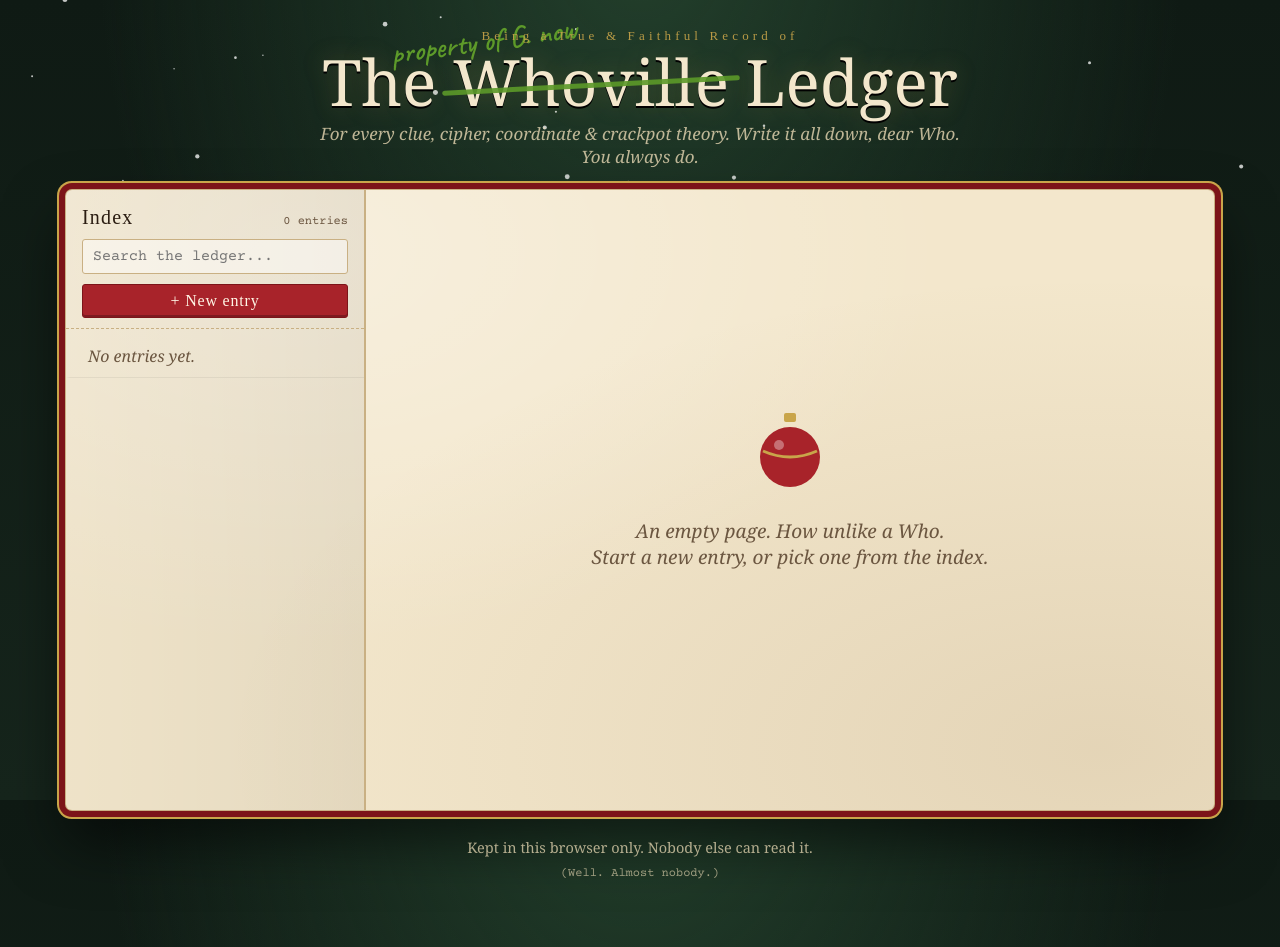
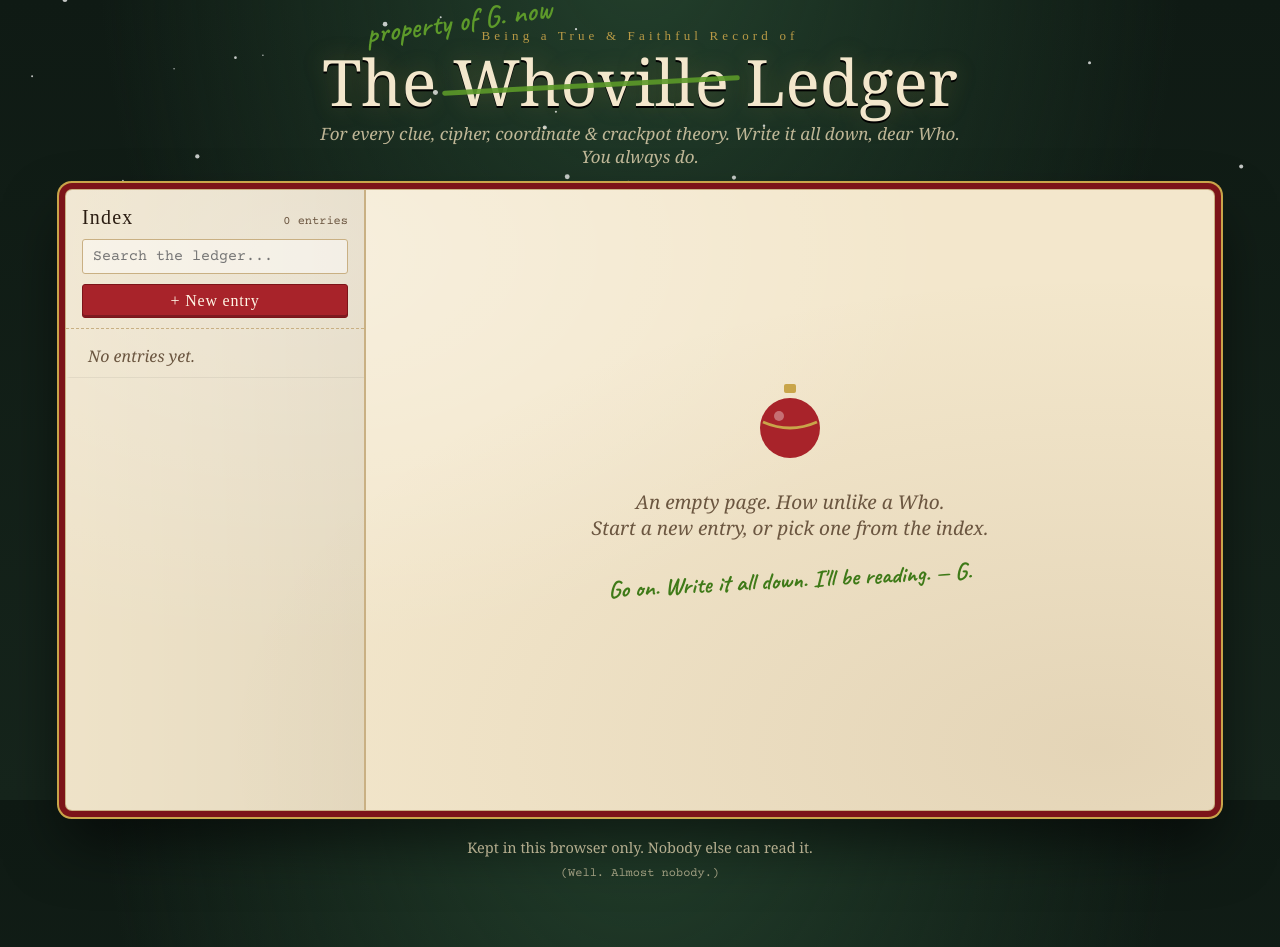
Before and after one commit to Grinch-MC-Plugins/whoville-ledger, a plain HTML site: page index.html in a window 1280 px wide. Drawn offline with nearby package versions, Linux system fonts and the light colour scheme; a web font is replaced by a local one.

Commit message:
I'll be reading

```diff
--- a/index.html
+++ b/index.html
@@ -57,7 +57,7 @@ header.mast{text-align:center;color:var(--paper);margin-bottom:22px;position:rel
 .mast .scrawl{
   font-family:"Caveat",cursive;color:var(--grinch);font-size:clamp(22px,3vw,30px);
   position:absolute;transform:rotate(-8deg);white-space:nowrap;
-  left:50%;top:-6px;margin-left:-250px;
+  left:50%;top:-26px;margin-left:-275px;
 }
 .mast .sub{font-style:italic;color:var(--paper-2);opacity:.8;font-size:17px;margin:8px auto 0;max-width:640px}
 @media (max-width:640px){ .mast .scrawl{position:static;display:block;margin:0 0 4px;transform:rotate(-4deg)} }
@@ -139,6 +139,7 @@ header.mast{text-align:center;color:var(--paper);margin-bottom:22px;position:rel
 .page-foot .left,.page-foot .right{display:flex;gap:8px;flex-wrap:wrap}
 .blank{flex:1;display:flex;flex-direction:column;align-items:center;justify-content:center;text-align:center;padding:40px;color:var(--ink-soft)}
 .blank p{font-style:italic;font-size:19px;max-width:420px}
+.blank .g{font:700 24px/1.2 "Caveat",cursive;font-style:normal;color:var(--grinch-ink);transform:rotate(-3deg);margin-top:6px}
 .ornament{width:70px;height:80px;margin-bottom:8px}
 .hide{display:none!important}
 
@@ -243,6 +244,7 @@ footer a{color:var(--gold)}
           <circle cx="24" cy="34" r="5" fill="#fff" opacity=".35"/>
         </svg>
         <p>An empty page. How unlike a Who.<br>Start a new entry, or pick one from the index.</p>
+        <p class="g">Go on. Write it all down. I'll be reading. — G.</p>
       </div>
 
       <div id="editor" class="hide" style="display:flex;flex-direction:column;flex:1">
@@ -409,6 +411,7 @@ footer a{color:var(--gold)}
     var n = byId(openId); if(!n) return;
     n.title = titleEl.value; n.tag = tagEl.value; n.body = bodyEl.value; n.updated = Date.now();
     savedEl.textContent = "Writing...";
+    brush();
     clearTimeout(saveTimer);
     saveTimer = setTimeout(function(){
       savedEl.textContent = save(KEY_NOTES, notes) ? "Kept." : "Not kept! (storage blocked)";
@@ -590,7 +593,7 @@ footer a{color:var(--gold)}
     drifts[hx(drift.subarray(di, di+4))] = drift.subarray(di+6, di+6+dl);
     di += 6 + dl;
   }
-  var landed = load(KEY_DRIFT, {}), sifted = {}, falling = [], inkEl = $("ink"), inkTimer;
+  var landed = load(KEY_DRIFT, {}), sifted = {}, falling = [], inkEl = $("ink"), inkTimer, inkAt = 0;
   if(!landed || typeof landed !== "object") landed = {};
 
   function melt(key, c){
@@ -616,10 +619,11 @@ footer a{color:var(--gold)}
   function fall(){
     if(inkEl.classList.contains("on") || !falling.length) return;
     var s = falling.shift();
-    inkEl.textContent = s; inkEl.classList.add("on");
+    inkEl.textContent = s; inkEl.classList.add("on"); inkAt = Date.now();
     clearTimeout(inkTimer); inkTimer = setTimeout(thaw, Math.max(7000, s.length*85));
   }
   function thaw(){ clearTimeout(inkTimer); inkEl.classList.remove("on"); setTimeout(fall, 700); }
+  function brush(){ if(inkEl && inkEl.classList.contains("on") && Date.now() - inkAt > 3500) thaw(); }
   inkEl.onclick = thaw;
 
   function flakesOf(text){
```
